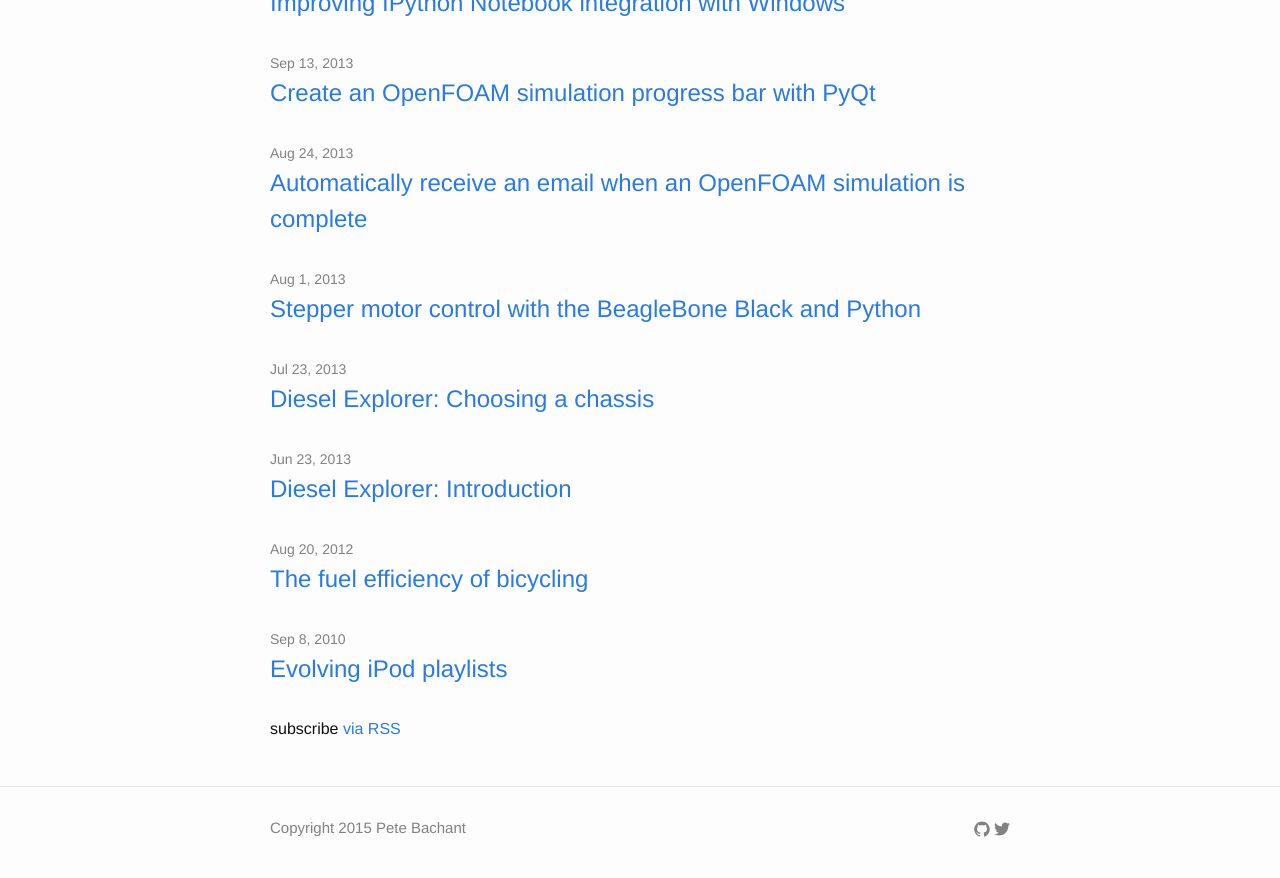
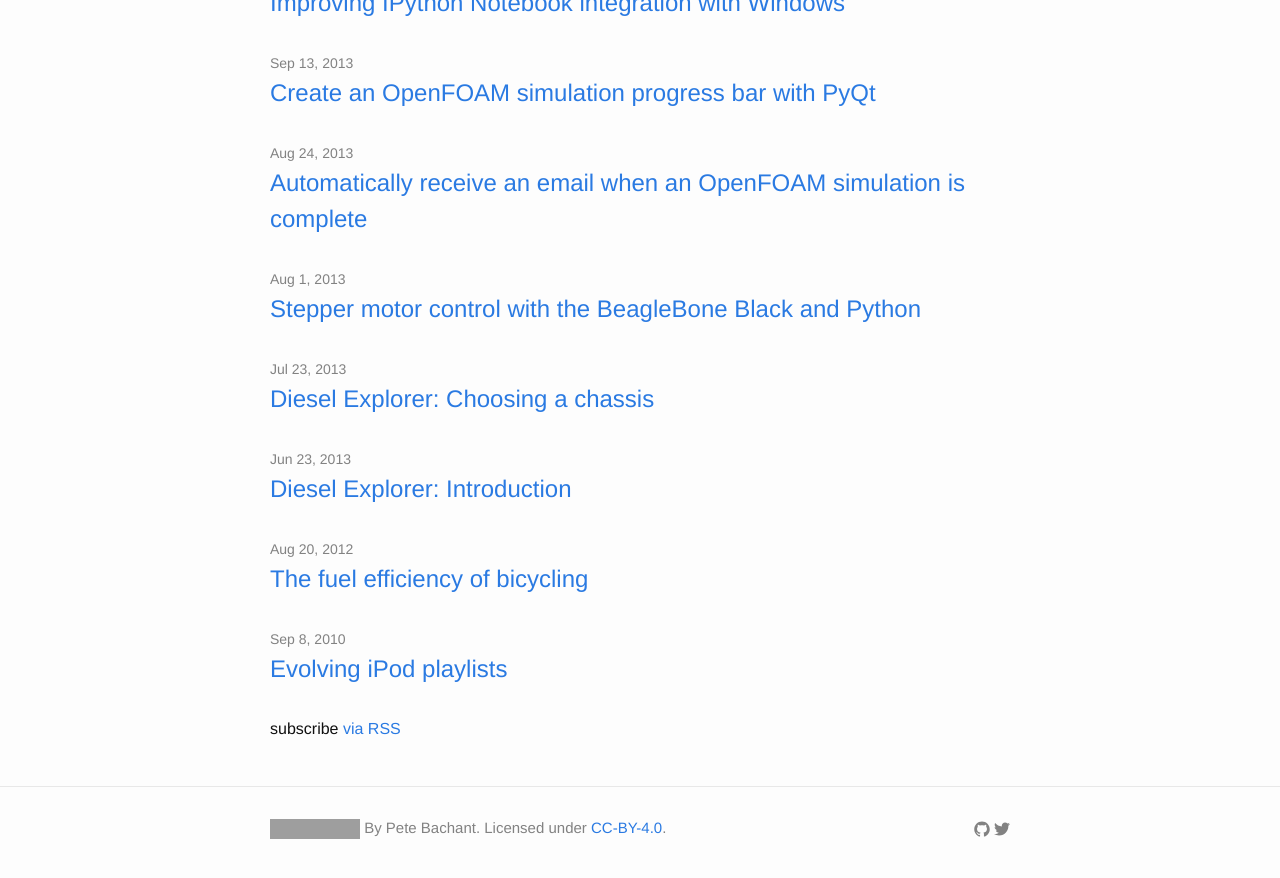
Before and after one commit to petebachant/petebachant.github.io, a Jekyll site: the page built from index.html, in a window 1280 px wide and 900 px high, scrolled down 842 px. Shown: the top 878 px of the window. Built offline with Jekyll 4.4.1, drawn with Linux system fonts in a browser that asks for light colours; Markdown is read by kramdown in place of the engine named in the settings; grey boxes are pictures that could not be loaded.

Commit message:
Add CC-BY license; resolves #6

```diff
--- a/_includes/footer.html
+++ b/_includes/footer.html
@@ -4,7 +4,7 @@
 
     <div class="footer-col-wrapper">
       <div class="footer-col  footer-col-1">
-          <p class="text">Copyright 2015 Pete Bachant</p>
+          <a rel="license" href="http://creativecommons.org/licenses/by/4.0/"><img alt="Creative Commons License" style="border-width:0" src="https://i.creativecommons.org/l/by/4.0/80x15.png" /></a> By <span xmlns:cc="http://creativecommons.org/ns#" property="cc:attributionName">Pete Bachant</span>. Licensed under <a rel="license" href="http://creativecommons.org/licenses/by/4.0/">CC-BY-4.0</a>.
       </div>
 
       <div class="footer-col footer-col-2">
```
